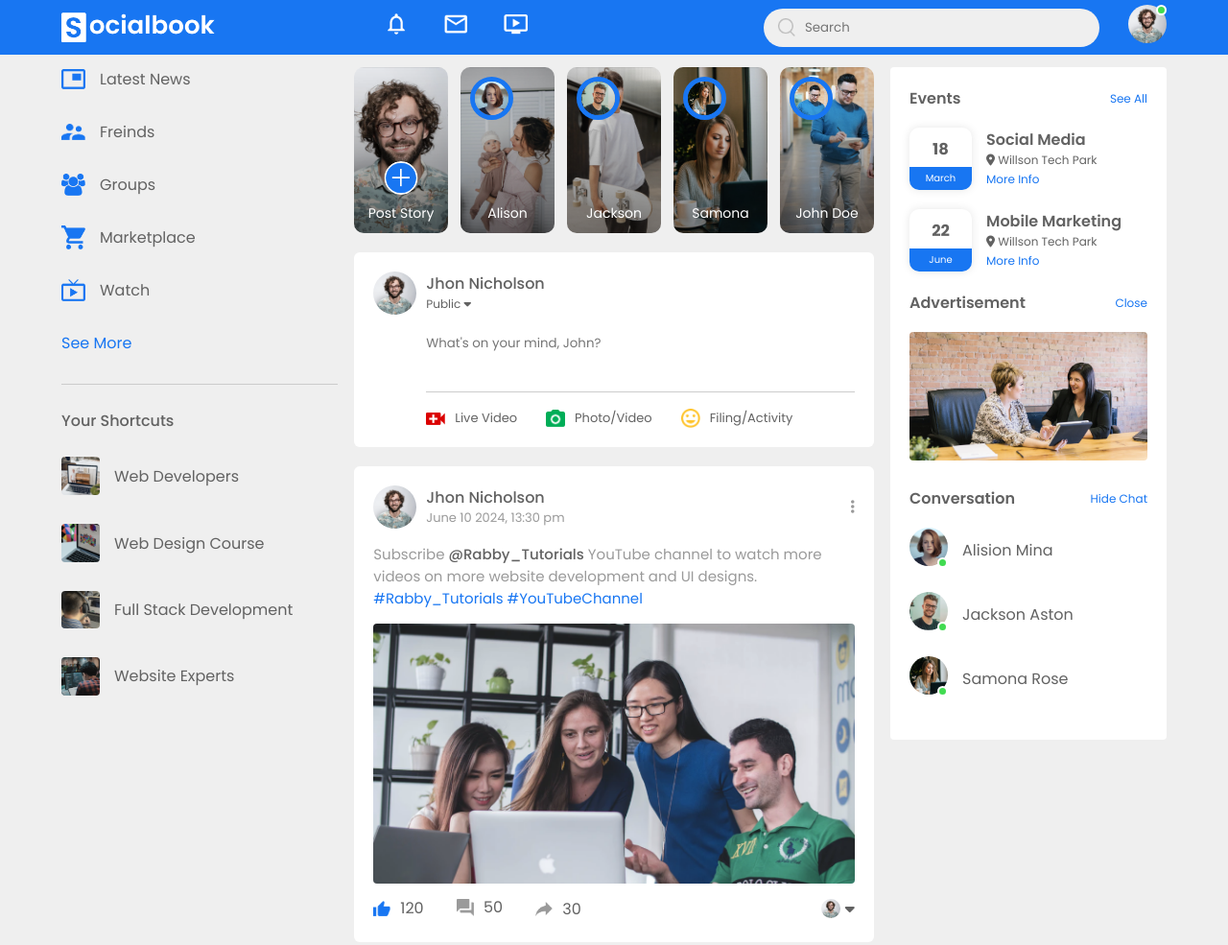
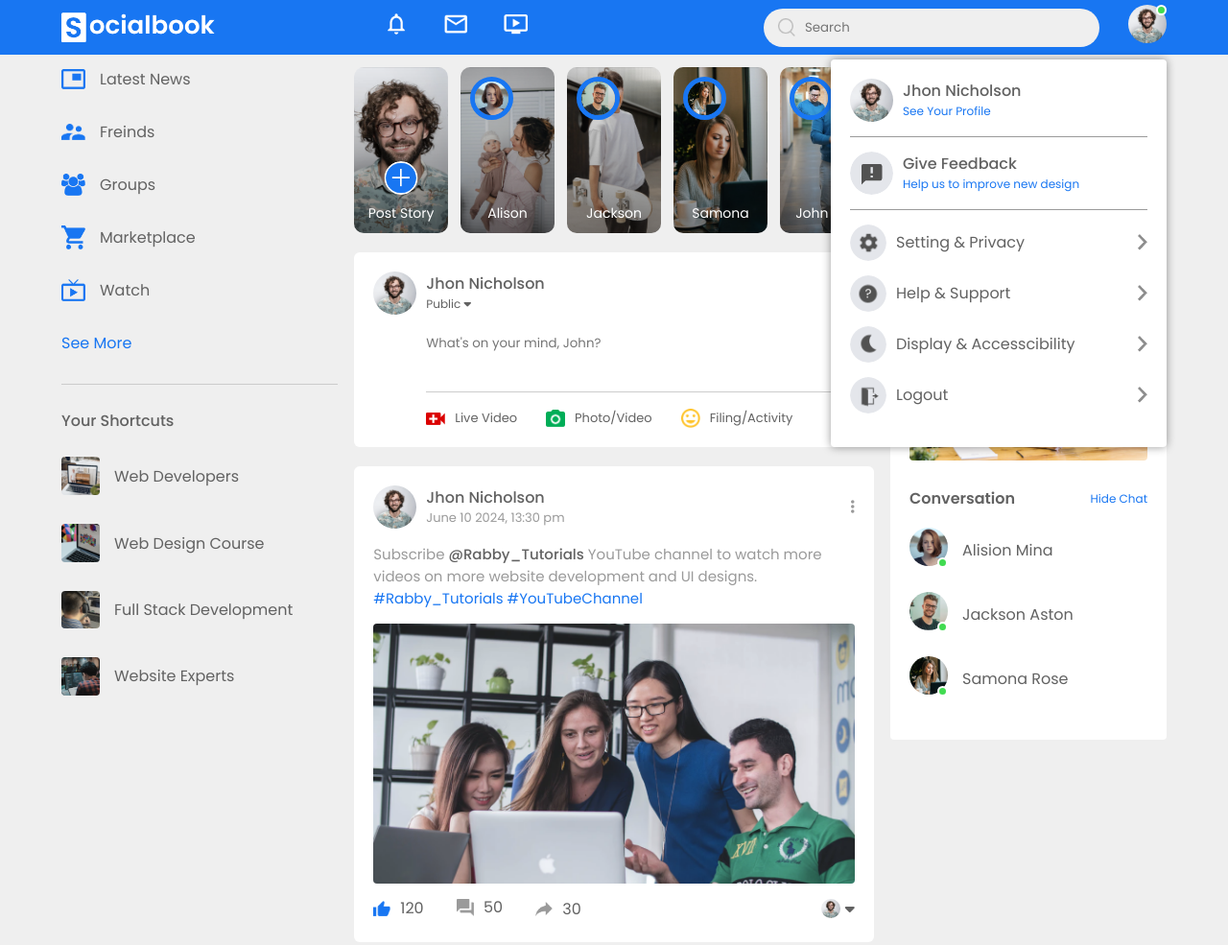
Before and after one commit to rabbideveloper/social-book-project, a plain HTML site: page index.html in a window 1280 px wide. Shown: the top 985 px of the page at 96% size. Drawn offline with Linux system fonts and the light colour scheme.

Commit message:
Just Complete Design Part

```diff
--- a/index.html
+++ b/index.html
@@ -28,6 +28,62 @@
 
 				<div class="nav-user-icon online">
 					<img src="./images/profile-pic.png" alt="Profile Pic" />
+				</div>
+			</div>
+
+			<!-- Settings Menu -->
+			<div class="settings-menu">
+				<div class="settings-menu-inner">
+					<div class="user-profile">
+						<img
+							src="./images/profile-pic.png"
+							class="setting-icon"
+							alt="" />
+						<div>
+							<p>Jhon Nicholson</p>
+							<a href="#">See Your Profile</a>
+						</div>
+					</div>
+					<hr />
+					<div class="user-profile">
+						<img
+							src="./images/feedback.png"
+							class="setting-icon"
+							alt="" />
+						<div>
+							<p>Give Feedback</p>
+							<a href="#">Help us to improve new design</a>
+						</div>
+					</div>
+					<hr />
+
+					<div class="settings-links">
+						<img src="./images/setting.png" class="setting-icon" />
+						<a href="#"
+							>Setting & Privacy
+							<img src="./images/arrow.png" width="10px"
+						/></a>
+					</div>
+					<div class="settings-links">
+						<img src="./images/help.png" class="setting-icon" />
+						<a href="#"
+							>Help & Support
+							<img src="./images/arrow.png" width="10px"
+						/></a>
+					</div>
+					<div class="settings-links">
+						<img src="./images/display.png" class="setting-icon" />
+						<a href="#"
+							>Display & Accesscibility
+							<img src="./images/arrow.png" width="10px"
+						/></a>
+					</div>
+					<div class="settings-links">
+						<img src="./images/logout.png" class="setting-icon" />
+						<a href="#"
+							>Logout <img src="./images/arrow.png" width="10px"
+						/></a>
+					</div>
 				</div>
 			</div>
 		</nav>
--- a/style.css
+++ b/style.css
@@ -459,3 +459,55 @@ nav {
     padding: 10px 0 20px;
     font-size: 13px;
 }
+
+/* Settings Menu */
+
+.settings-menu {
+    position: absolute;
+    width: 90%;
+    max-width: 350px;
+    background-color: #fff;
+    box-shadow: 0 0 10px rgba(0, 0, 0, 0.4);
+    border-radius: 4px;
+    overflow: hidden;
+    top: 108%;
+    right: 5%;
+}
+
+.user-profile a {
+    color: #1876f2;
+    font-size: 12px;
+    text-decoration: none;
+}
+
+.settings-menu-inner {
+    padding: 20px;
+}
+
+.settings-menu-inner hr {
+    border: 0;
+    height: 1px;
+    background: #9a9a9a;
+    margin: 15px 0;
+}
+
+.settings-links {
+    display: flex;
+    align-items: center;
+    margin: 15px 0;
+}
+
+.settings-links .setting-icon {
+    width: 38px;
+    margin-right: 10px;
+    border-radius: 50%;
+}
+
+.settings-links a {
+    display: flex;
+    flex: 1;
+    align-items: center;
+    justify-content: space-between;
+    text-decoration: none;
+    color: #626262;
+}
```
